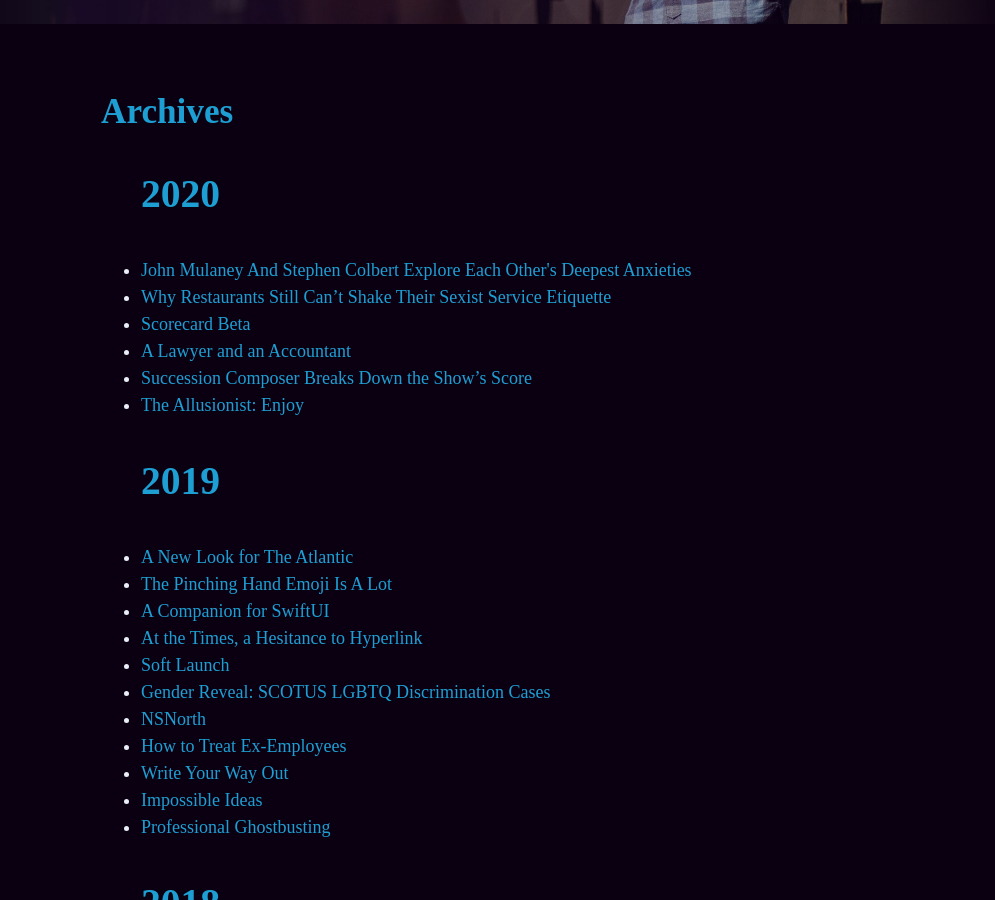
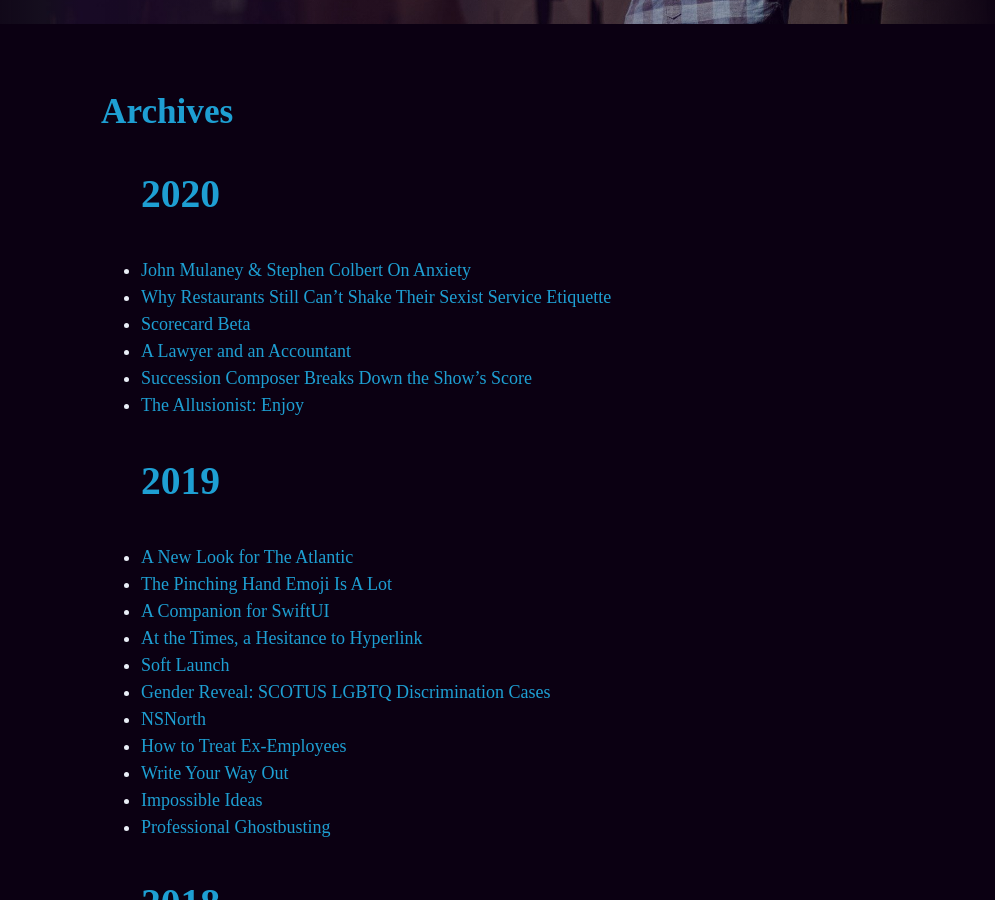
Before and after one commit to mbbischoff/website, a Jekyll site: the page built from archive.html, in a window 1280 px wide and 900 px high, scrolled down 493 px. Shown: the whole window, without its empty margins (189-1184 px from the left). Built offline with Jekyll 4.4.1, drawn with Linux system fonts in a browser that asks for light colours; some web fonts are replaced.

Commit message:
Updated John Mulaney And Stephen Colbert Explore Each Others Deepest Anxieties

```diff
--- a/_posts/2020-01-28-john-mulaney-and-stephen-colbert-explore-each-others-deepest-anxieties.markdown
+++ b/_posts/2020-01-28-john-mulaney-and-stephen-colbert-explore-each-others-deepest-anxieties.markdown
@@ -1,5 +1,5 @@
 ---
-title: John Mulaney And Stephen Colbert Explore Each Other's Deepest Anxieties
+title: John Mulaney & Stephen Colbert On Anxiety
 date: 2020-01-28 10:38:00 -05:00
 format: tweet
 color: violet
```
Also changed, not shown: other parts of _posts/2020-01-28-john-mulaney-and-stephen-colbert-explore-each-others-deepest-anxieties.markdown (+2 -0 lines).
